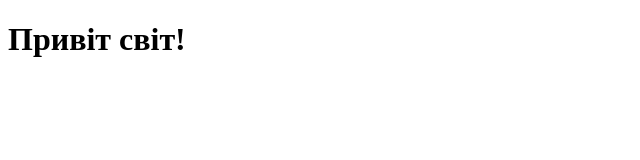
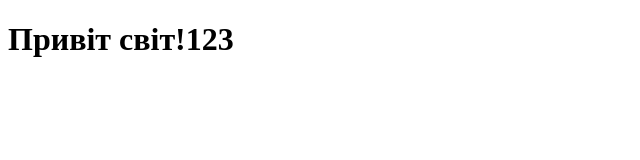
Before and after one commit to YevheniiBabenko/HW, a plain HTML site: page index.HTML in a window 1280 px wide. Shown: the full height of the page, 0-640 px from the left. Drawn offline with Linux system fonts and the light colour scheme.

Commit message:
Update index.HTML

```diff
--- a/index.HTML
+++ b/index.HTML
@@ -7,6 +7,6 @@
     <title>ДЗ1</title>
 </head>
 <body>
-   <h1>Привіт світ!</h1>
+   <h1>Привіт світ!123</h1>
 </body>
 </html>
```
